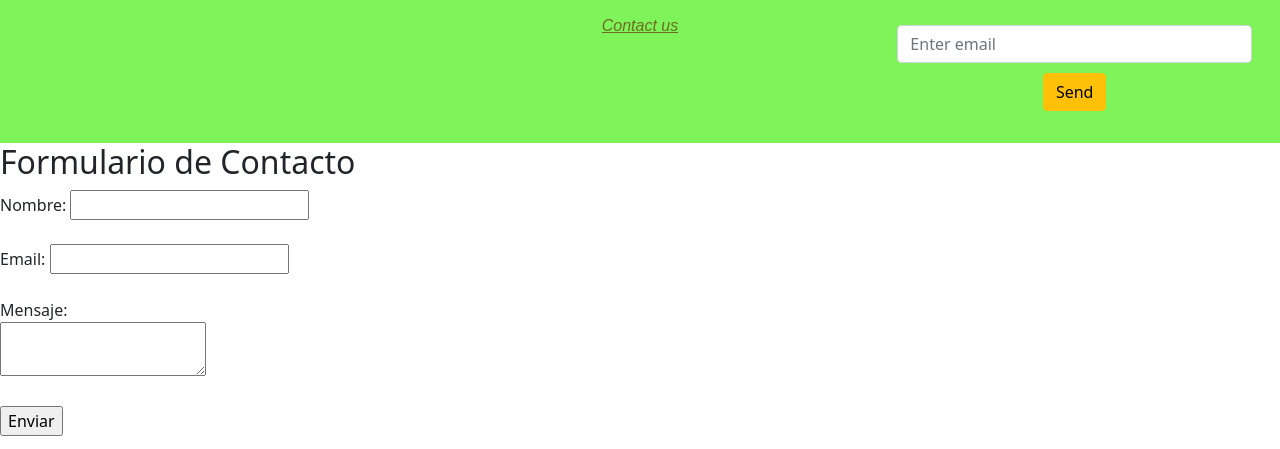
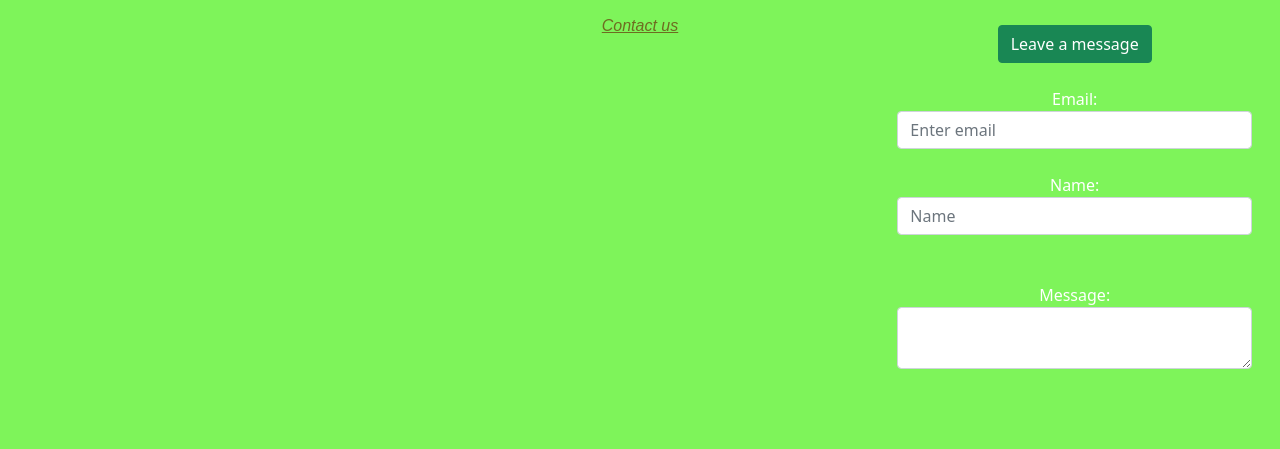
Before and after one commit to Equipo4PW/proyecto, a website built with webpack: page src/index.html in a window 1280 px wide. Shown: the part 787-1236 px from the top of the page. Built offline with nearby package versions, Linux system fonts and the light colour scheme; files whose address does not match are found by name.

Commit message:
Mensajes

```diff
--- a/src/index.html
+++ b/src/index.html
@@ -97,21 +97,47 @@
         <li>Juan Pablo Martínez Ramírez</li>
         <li>Grecia Jhoana Martínez Contreras</li>
         <br>
+
+
+        <!--Aquí se utiliza un Toggle para desplazar la opción de dejar un email por medio de un botón-->
+
         <Center><p>Here you can leave me a message of what you think, keep in mind that it will reach our email</p></Center><br>
-        <form method="post">
-          <div class="row">
-            <center><div class="col">
-              <input type="text" class="form-control" placeholder="Enter email" name="email">
-            </div></center>
-            <br><br>
-            <center><div class="col2">
-              <button class="btn btn-warning" type="button" value="send Email" onclick="sendEmail()">Send</button>
-            </div></center>
-          </div>
-        </form>
+
+        <div class="toggle" onclick="myFunction()">
+          <button class="btn btn-success">Leave a message</button><br><br>
+      </div>
+
+        <div id="myDIV">
+          <article class="formulario">
+            <div class="row">
+
+              <div class="col">
+              <form action="enviar_correo.php" method="POST">
+
+              <!--Campos del formulario para enviar mensaje-->
+              <label for="email">Email:</label>
+              <input type="email" class="form-control" placeholder="Enter email" name="email" id="email" required><br>
+
+              <label for="nombre">Name:</label>
+              <input type="text" class="form-control" placeholder="Name" id="nombre" name="nombre" required><br><br>
+
+              <label for="mensaje">Message:</label><br>
+              <textarea id="mensaje" class="form-control" name="mensaje" required></textarea><br><br>
+
+            </div>
+            </form>
+
+                </article>
+              </div>
+        </div>
+        <!--UWU-->
+
+
+
+
       </div>
     </figure></center>
-  </div
+  </div>
 </div>
 </div>
 
@@ -125,23 +151,16 @@ console.log('Colección de nodos: ', paragraphs);
 console.log('Primer nodo: ', paragraphs[2]);
 console.log('Segundo nodo: ', paragraphs[3]);
 console.log('Tercer nodo: ', paragraphs[4]);
+
+
+function myFunction() {
+  var x = document.getElementById("myDIV");
+  if (x.style.display === "none") {
+    x.style.display = "block";
+  } else {
+    x.style.display = "none";
+  }
+}
 </script>
 
-<!DOCTYPE html>
-<html>
-<head>
-  <title>Formulario de Contacto</title>
-</head>
-<body>
-  <h2>Formulario de Contacto</h2>
-  <form action="enviar_correo.php" method="POST">
-    <label for="nombre">Nombre:</label>
-    <input type="text" id="nombre" name="nombre" required><br><br>
-    <label for="email">Email:</label>
-    <input type="email" id="email" name="email" required><br><br>
-    <label for="mensaje">Mensaje:</label><br>
-    <textarea id="mensaje" name="mensaje" required></textarea><br><br>
-    <input type="submit" value="Enviar">
-  </form>
-</body>
 </html>
```
Also changed, not shown: código sin usar.txt (added, +22 -0 lines).
